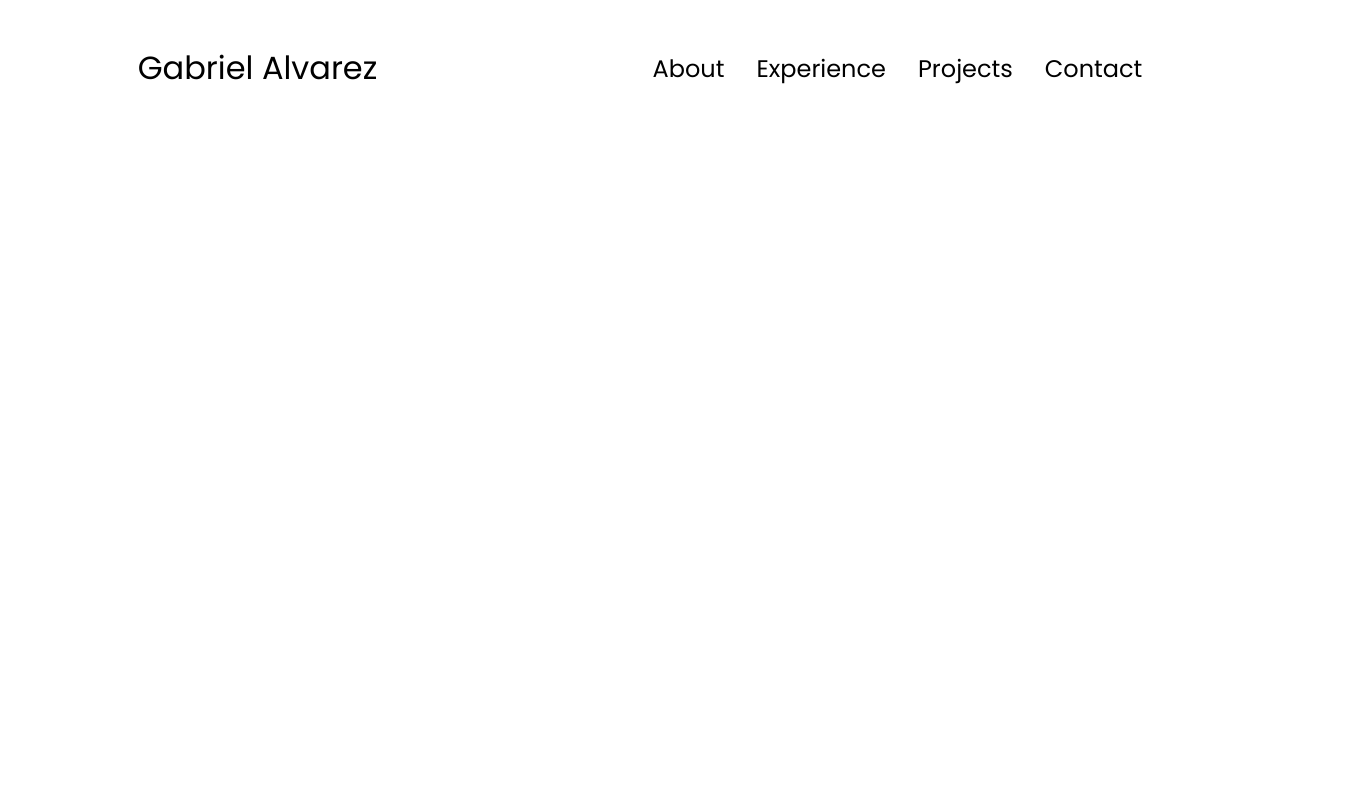
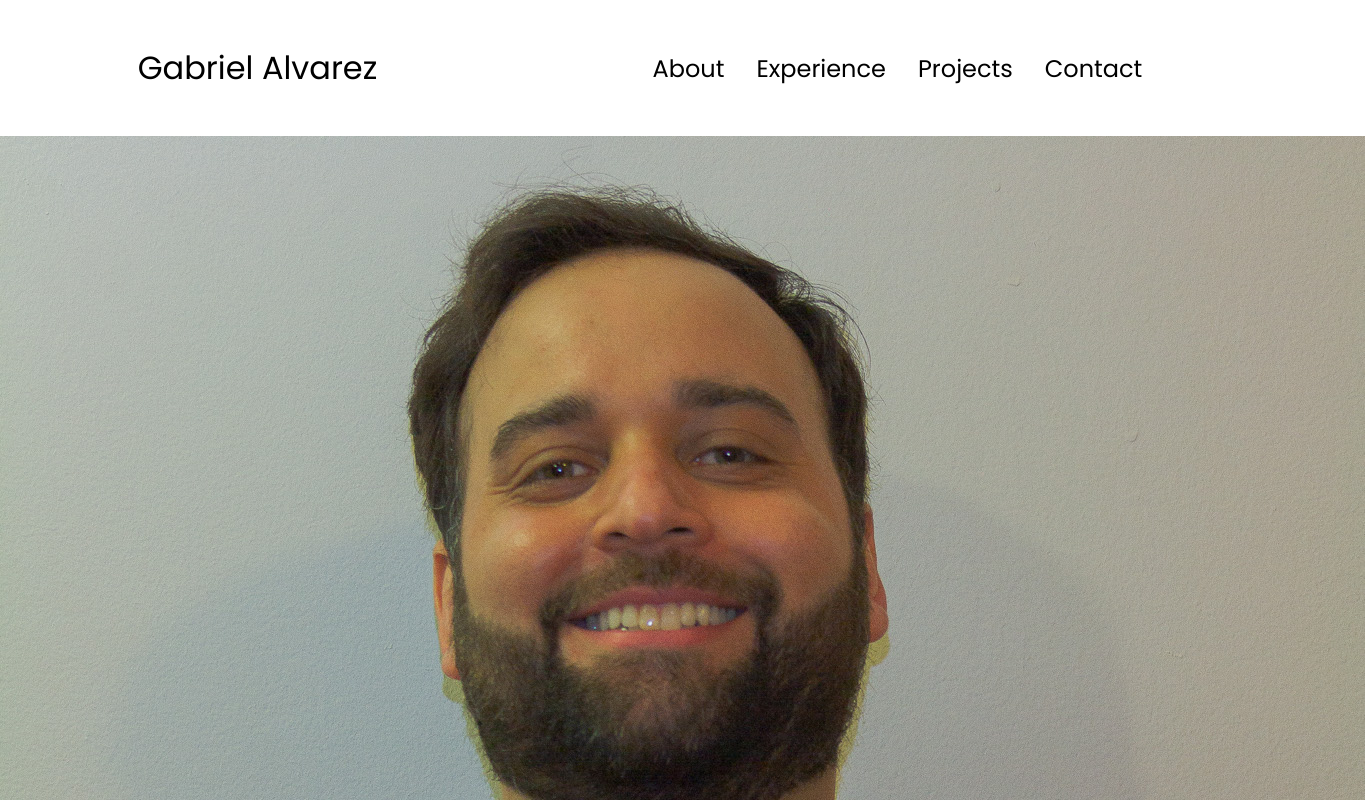
Before and after one commit to gabrieleli09/Personal-Portfolio, a plain HTML site: page index.html in a window 1280 px wide. Shown: the top 800 px of the page, 1365 px wide, since content can reach past the window. Drawn offline with Linux system fonts and the light colour scheme.

Commit message:
added profile pic

```diff
--- a/index.html
+++ b/index.html
@@ -35,6 +35,11 @@
         </div>
       </div>
     </nav>
+    <section id="profile">
+      <div class="section__pic-container">
+        <img src="Assets/gabriel-profile-pic.jpg" alt="Gabriel Alvarez">
+      </div>
+    </section>
     <script src="script.js"></script>
   </body>
 </html>
```
Also changed, not shown: Assets/gabriel-profile-pic.jpg (added).
